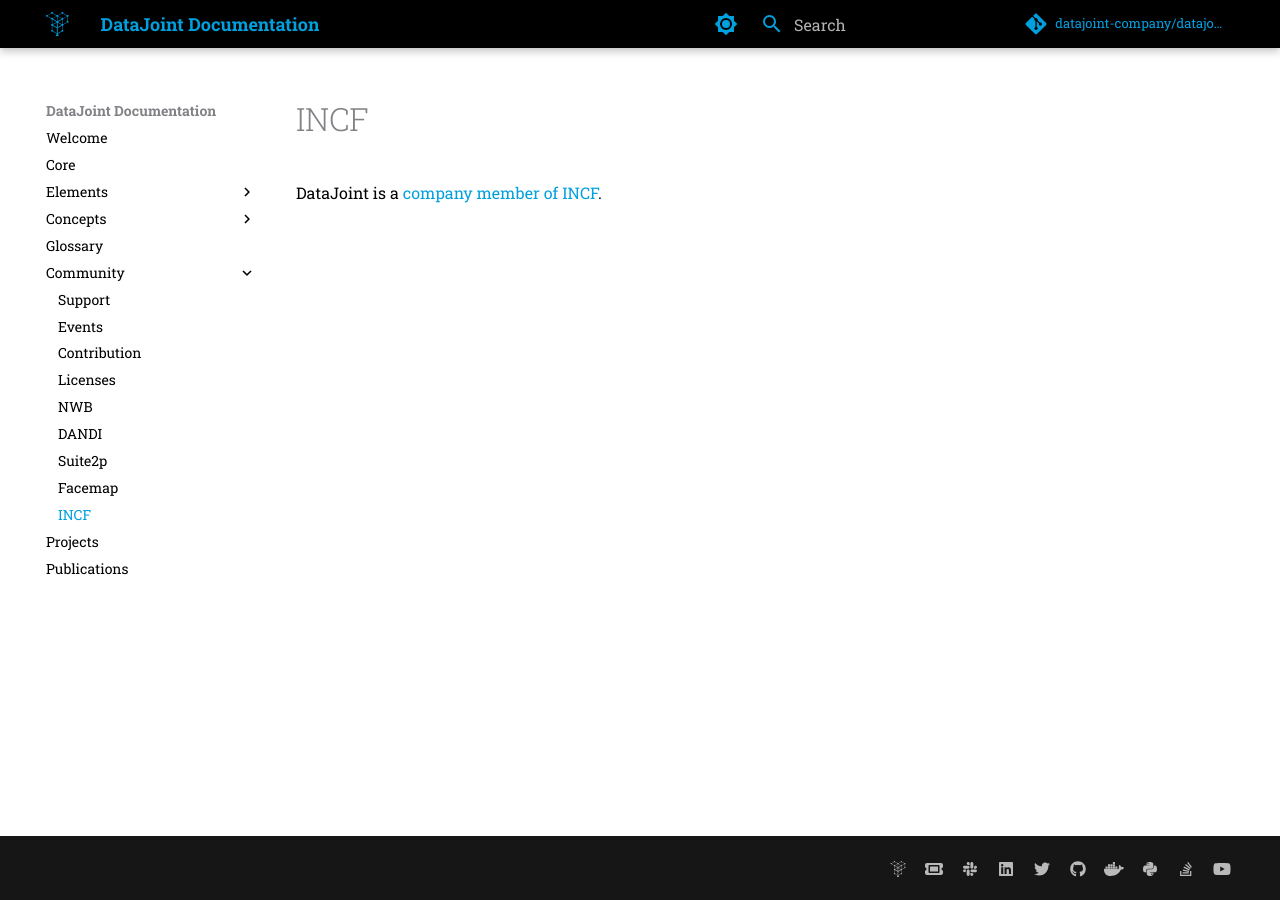
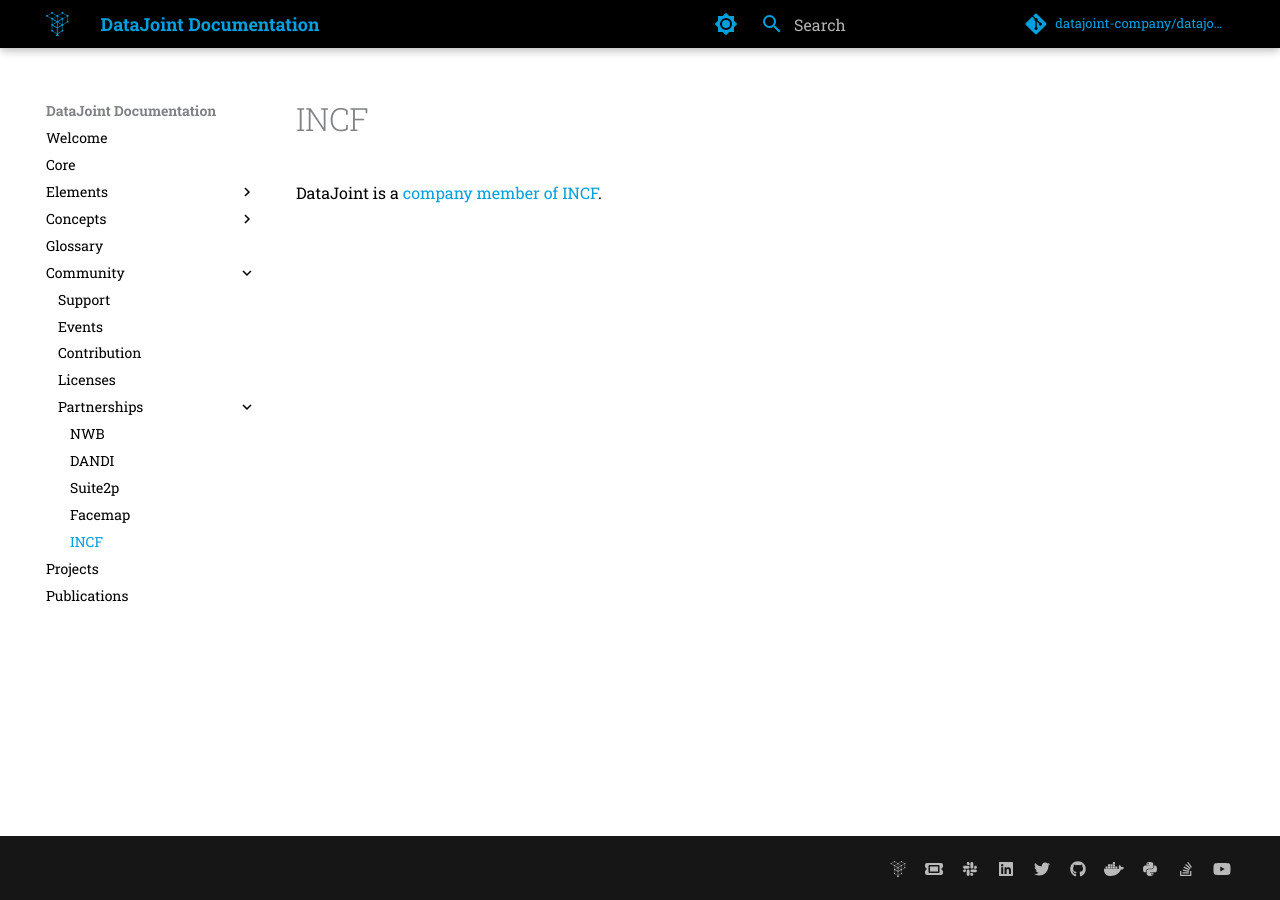
Before and after one commit to datajoint/datajoint-docs, an MkDocs documentation site: the page built from src/community/partnerships/incf.md, in a window 1280 px wide. Built offline with MkDocs 1.6.1 and Material for MkDocs 9.7.7, drawn with Linux system fonts in a browser that asks for light colours; comment, search, counter and statistics services are not loaded.

Commit message:
Move to `partnerships` directory

```diff
--- a/mkdocs.yaml
+++ b/mkdocs.yaml
@@ -31,11 +31,12 @@
     - Events: community/events.md
     - Contribution: community/contribution.md
     - Licenses: community/licenses.md
-    - NWB: community/nwb.md
-    - DANDI: community/dandi.md
-    - Suite2p: community/suite2p.md
-    - Facemap: community/facemap.md
-    - INCF: community/incf.md
+    - Partnerships:
+      - NWB: community/partnerships/nwb.md
+      - DANDI: community/partnerships/dandi.md
+      - Suite2p: community/partnerships/suite2p.md
+      - Facemap: community/partnerships/facemap.md
+      - INCF: community/partnerships/incf.md
   - Projects: projects.md
   - Publications: publications.md
 # ---------------------------- STANDARD -----------------------------
```
Also changed, not shown: src/community/partnerships/dandi.md (renamed from src/community/dandi.md), src/community/partnerships/facemap.md (renamed from src/community/facemap.md), src/community/partnerships/incf.md (renamed from src/community/incf.md), src/community/partnerships/nwb.md (renamed from src/community/nwb.md), src/community/partnerships/suite2p.md (renamed from src/community/suite2p.md).
